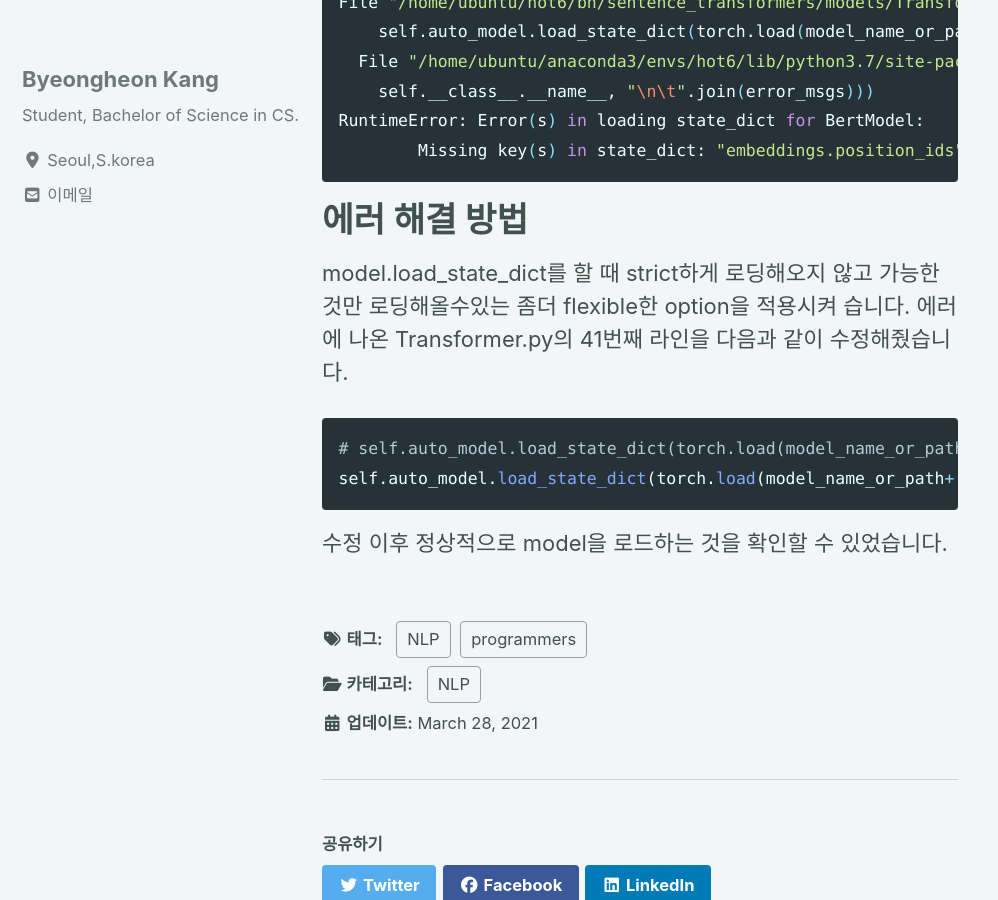
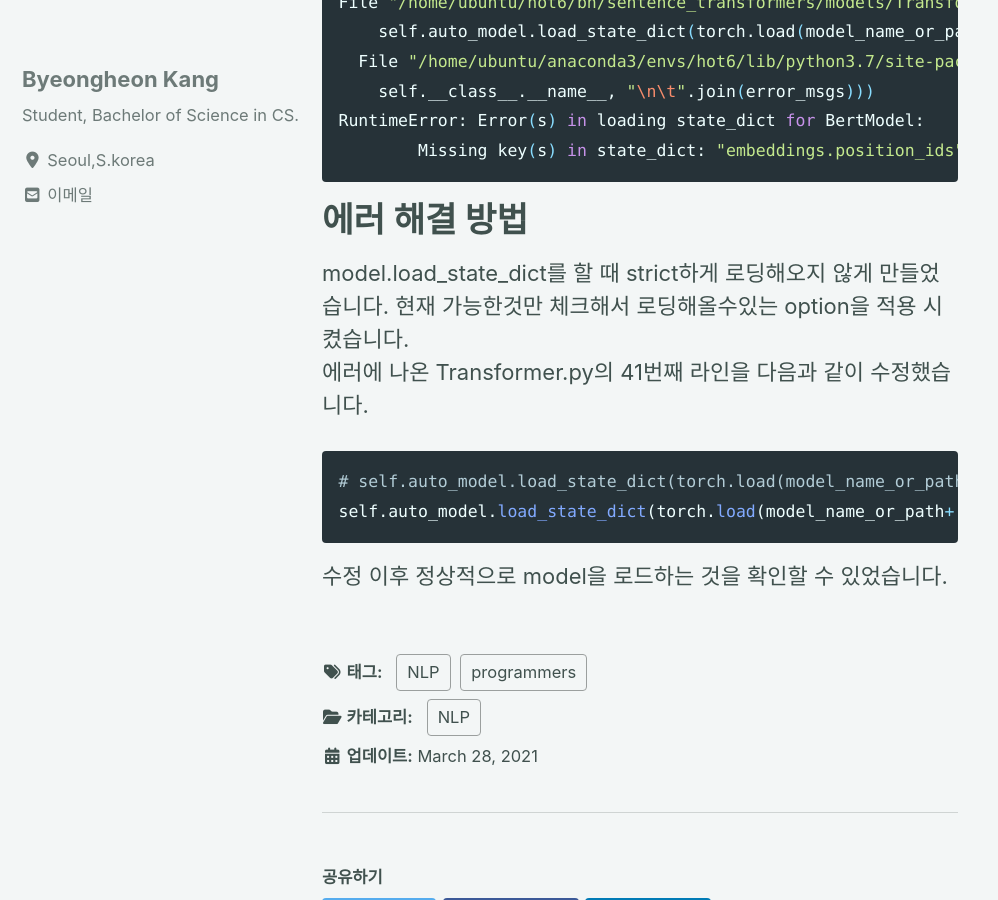
Before and after one commit to devtrail42/devtrail42.github.io, a Jekyll site: the page built from _posts/2021-03-28-81.md, in a window 1280 px wide and 900 px high, scrolled down 781 px. Shown: the whole window, without its empty margins (0-998 px from the left). Built offline with Jekyll 4.4.1, drawn with Linux system fonts in a browser that asks for light colours; cached includes are drawn as plain includes; nearby versions of some CDN libraries; comment, search, counter and statistics services are not loaded.

Commit message:
edit post

````diff
--- a/_posts/2021-03-28-81.md
+++ b/_posts/2021-03-28-81.md
@@ -28,9 +28,8 @@ RuntimeError: Error(s) in loading state_dict for BertModel:
 
 # 에러 해결 방법
 
-model.load_state_dict를 할 때 strict하게 로딩해오지 않고 가능한것만 로딩해올수있는 좀더 flexible한 option을 적용시켜
-습니다.
-에러에 나온 Transformer.py의 41번째 라인을 다음과 같이 수정해줬습니다.
+model.load_state_dict를 할 때 strict하게 로딩해오지 않게 만들었습니다. 현재 가능한것만 체크해서 로딩해올수있는 option을 적용 시켰습니다.
+에러에 나온 Transformer.py의 41번째 라인을 다음과 같이 수정했습니다.
 
 ```python
 # self.auto_model.load_state_dict(torch.load(model_name_or_path+'/result.pt'))
````
